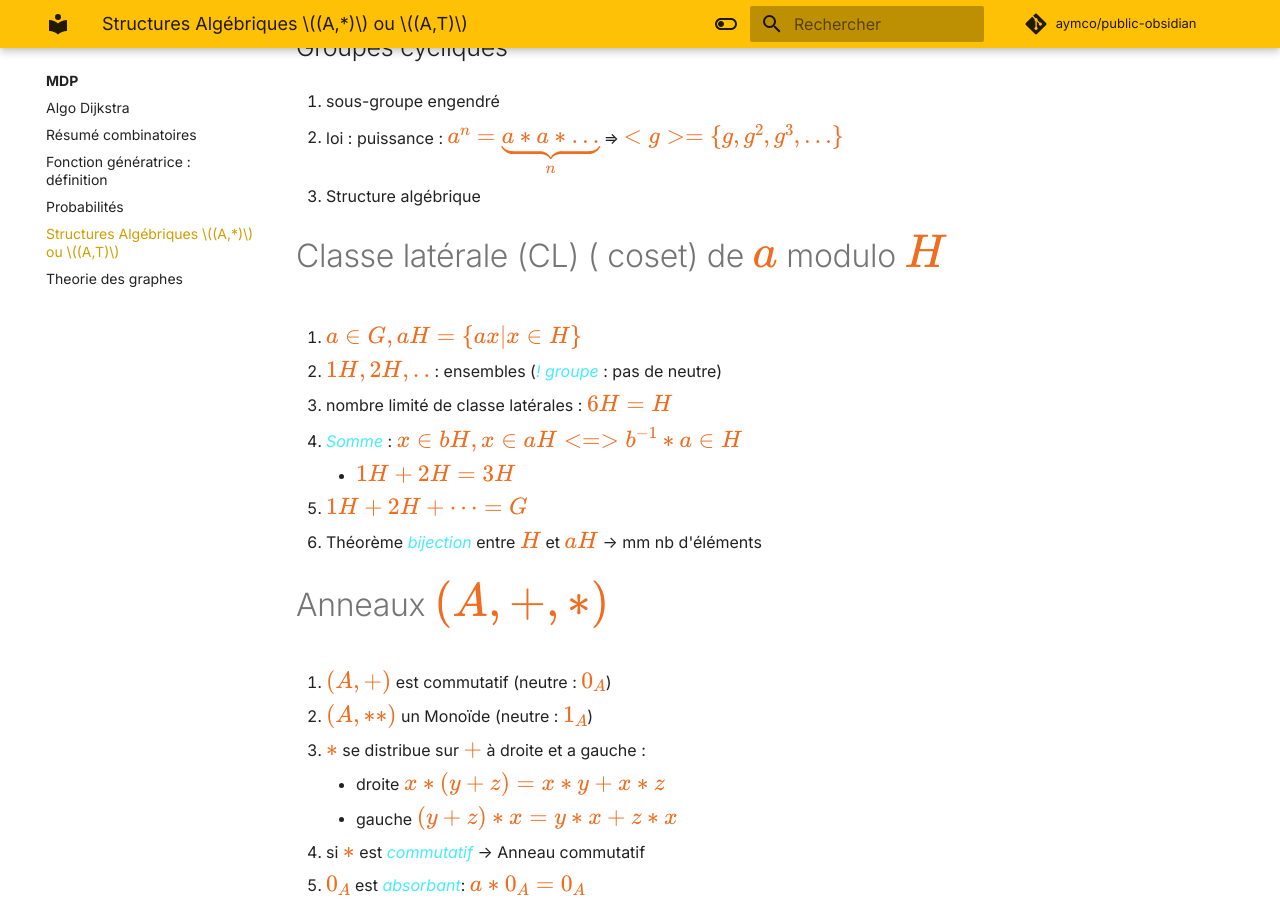
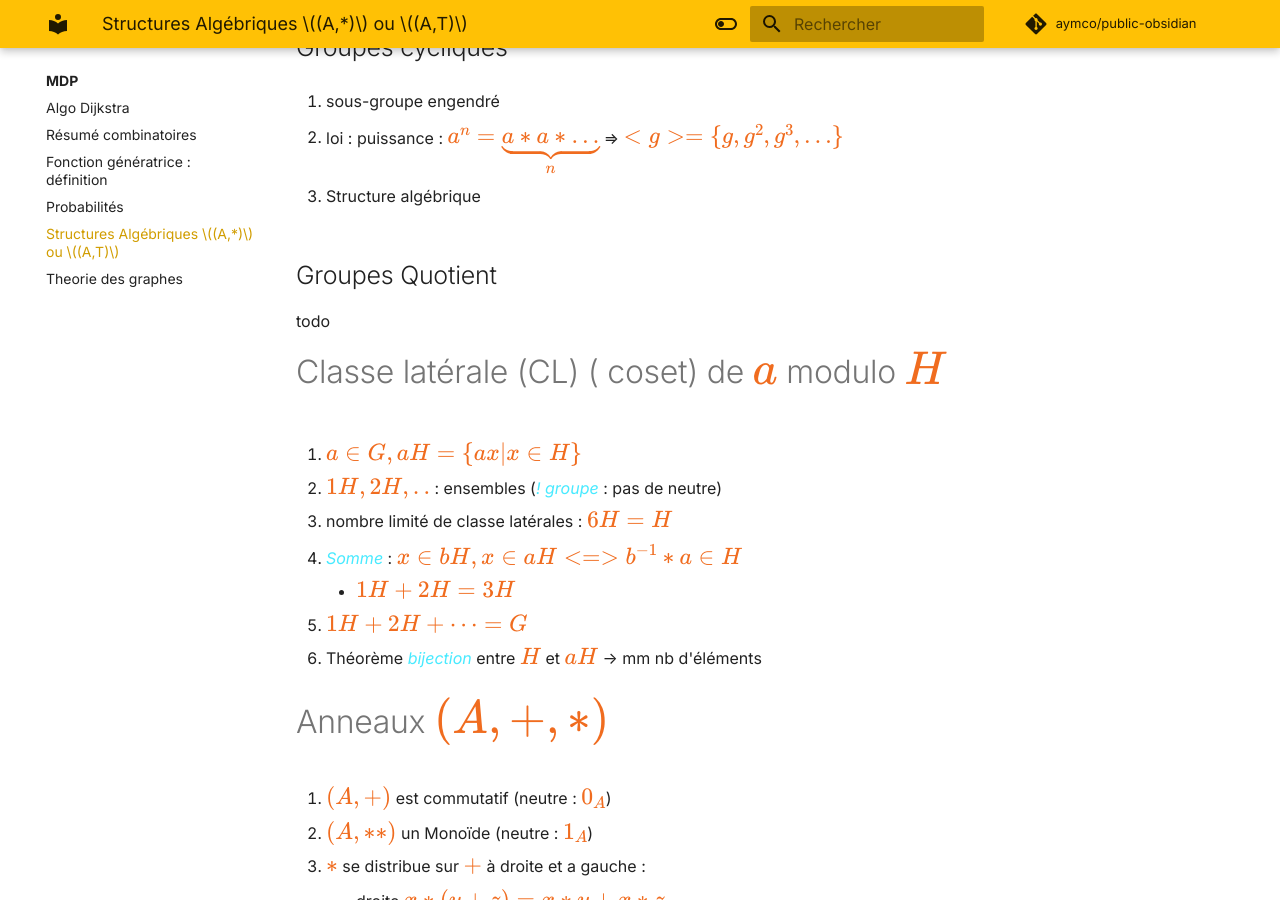
Before and after one commit to Aymco/public-obsidian, an MkDocs documentation site: the page built from docs/MDP/Structure Algébriques.md, in a window 1280 px wide and 900 px high, scrolled down 1511 px. Built offline with MkDocs 1.6.1 and Material for MkDocs 9.7.7, drawn with Linux system fonts in a browser that asks for light colours; comment, search, counter and statistics services are not loaded.

Commit message:
aymco Merge #98

```diff
--- a/docs/MDP/Structure Algébriques.md
+++ b/docs/MDP/Structure Algébriques.md
@@ -50,6 +50,8 @@ Exemple : $(A^A, \circ)$ l'ensemble des fonction de $A\to A$ et $\circ$ l'opéra
 - loi : puissance : $a^n=\underbrace{ a*a*\dots }_{ n }$ ⇒ $<g> =\{ g, g^2, g^3, \dots \}$
 
 - Structure algébrique
+## Groupes Quotient
+todo
 # Classe latérale (CL) ( coset) de $a$ modulo $H$
 1. $a\in G,   aH = \{ax|x \in H\}$
 
```
